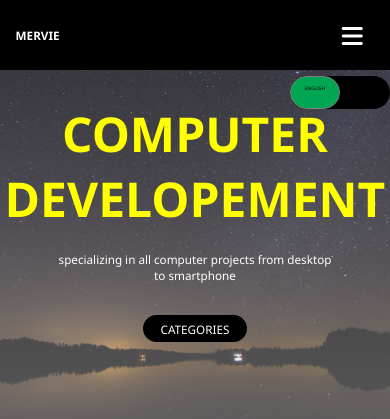
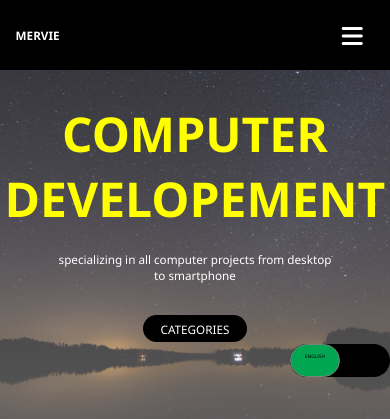
Before and after one commit to ggsacoi/mervie, a plain HTML site: page index.html in a window 390 px wide. Shown: the top 419 px of the page. Drawn offline with Linux system fonts and the light colour scheme; grey boxes are pictures that could not be loaded.

Commit message:
Mise a jour 2

```diff
--- a/new.css
+++ b/new.css
@@ -583,7 +583,7 @@ a:hover {
     }
 
     .toggle-label {
-        top: 70px;
+        top: 40vh;
         right: 0;
         position: absolute;
         display: flex;
```
